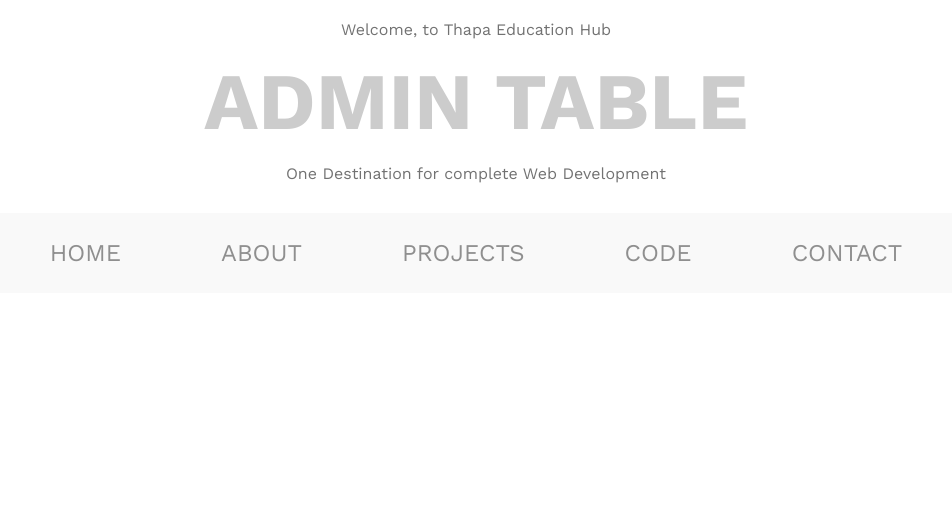
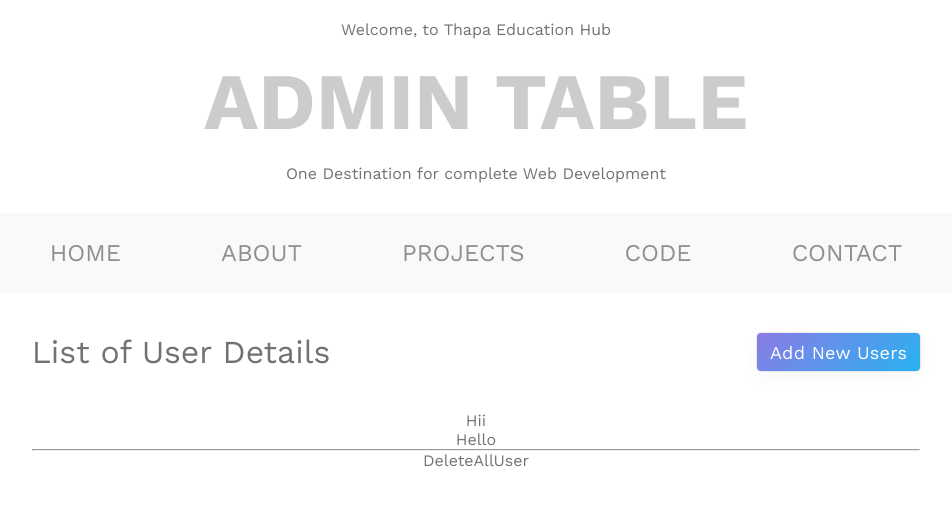
Before and after one commit to Rithick69/Redux-Tutorials, a React (Create React App) app: page /services in a window 1280 px wide. Shown: the top 506 px of the page, without its empty margins (164-1116 px from the left). Built offline with nearby package versions, Linux system fonts and the light colour scheme.

Commit message:
Creating user details table, WIP

```diff
--- a/src/components/admin_user_table/AppU.jsx
+++ b/src/components/admin_user_table/AppU.jsx
@@ -1,11 +1,13 @@
 import React from 'react';
 import Navbar from './reusables/Navbar';
 import './index.css';
+import UserDetails from './reusables/UserDetails';
 
 const AppU = () => {
 	return (
 		<>
 			<Navbar />
+			<UserDetails />
 		</>
 	);
 };
--- /dev/null
+++ b/src/components/admin_user_table/reusables/DeleteAllUser.jsx
@@ -0,0 +1,7 @@
+import React from 'react';
+
+const DeleteAllUser = () => {
+	return <div>DeleteAllUser</div>;
+};
+
+export default DeleteAllUser;
--- /dev/null
+++ b/src/components/admin_user_table/reusables/UserDetails.jsx
@@ -0,0 +1,67 @@
+import React from 'react';
+import DeleteAllUser from './DeleteAllUser';
+import { styled } from 'styled-components';
+
+const UserDetails = () => {
+	const Wrapper = styled.section`
+		margin: 1rem 3.2rem;
+
+		.content ul {
+			list-style-type: none !important;
+			display: flex;
+			flex-direction: column;
+		}
+
+		h3 {
+			margin: 0;
+		}
+
+		.admin-table {
+			display: flex;
+			justify-content: space-between;
+			flex-wrap: wrap;
+			margin: 4rem 0;
+		}
+
+		.admin-subtitle {
+			font-size: 3.2rem;
+		}
+
+		.delete-btn {
+			background-color: transparent;
+			border: none;
+		}
+
+		.delete-icon {
+			font-size: 2.6rem;
+			color: #f12711;
+			filter: drop-shadow(0.2rem 0.2rem 0.5rem rgb(255 0 0 / 0.2));
+			cursor: pointer;
+		}
+		@media screen and (max-width: 998px) {
+			.admin-subtitle {
+				margin-bottom: 1.6rem;
+			}
+		}
+	`;
+	return (
+		<>
+			<Wrapper>
+				<div className="content">
+					<div className="admin-table">
+						<div className="admin-subtitle">List of User Details</div>
+						<button className="btn add-btn">Add New Users</button>
+					</div>
+					<ul>
+						<li>Hii</li>
+						<li>Hello</li>
+					</ul>
+					<hr />
+					<DeleteAllUser />
+				</div>
+			</Wrapper>
+		</>
+	);
+};
+
+export default UserDetails;
--- a/src/components/portfolio_website/Services.jsx
+++ b/src/components/portfolio_website/Services.jsx
@@ -119,7 +119,7 @@
 			a {
 				display: flex;
 				justify-content: center;
-				align-item: center;
+				align-items: center;
 			}
 		}
 	`;
```
